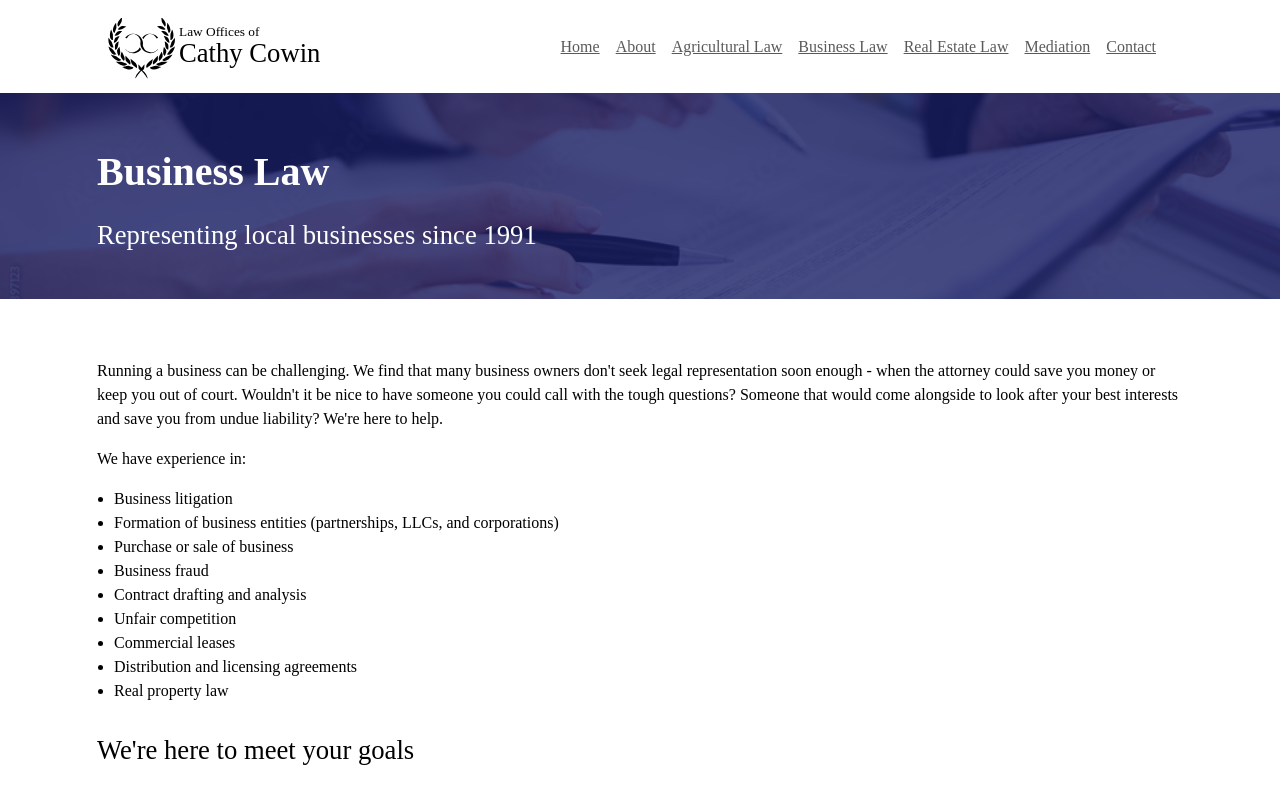
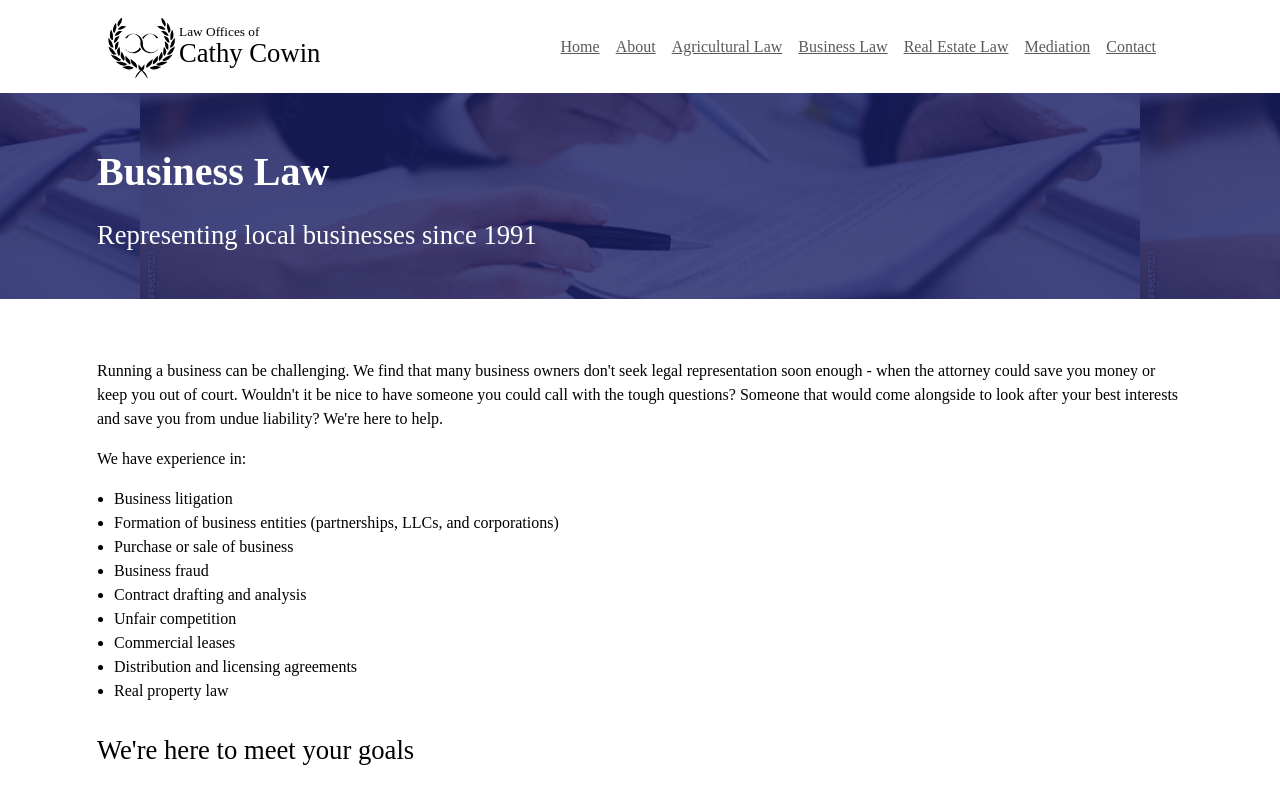
Before and after one commit to phatcowin/Attorney-Cathy-LIVE, a React (Create React App) app: page /business in a window 1280 px wide. Shown: the top 792 px of the page. Built offline with nearby package versions, Linux system fonts and the light colour scheme; a web font is replaced by a local one.

Commit message:
Update BusinessPage.scss

```diff
--- a/src/pages/BusinessPage.scss
+++ b/src/pages/BusinessPage.scss
@@ -2,7 +2,6 @@
     margin: 0;
     padding: 0;
     border: none;
-    background-size: 100%;
     background-position: center;
-    background-size: 100%;
+    background-size: fill;
 }
```
